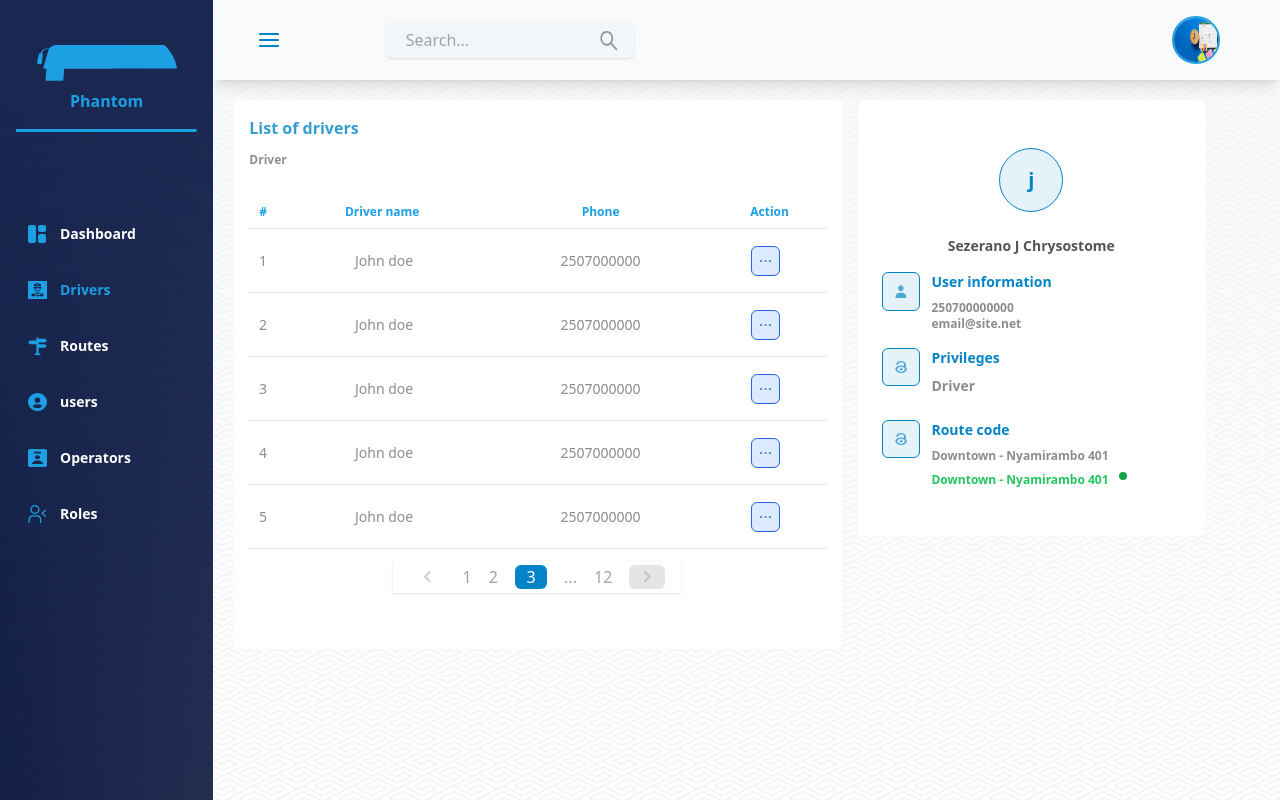
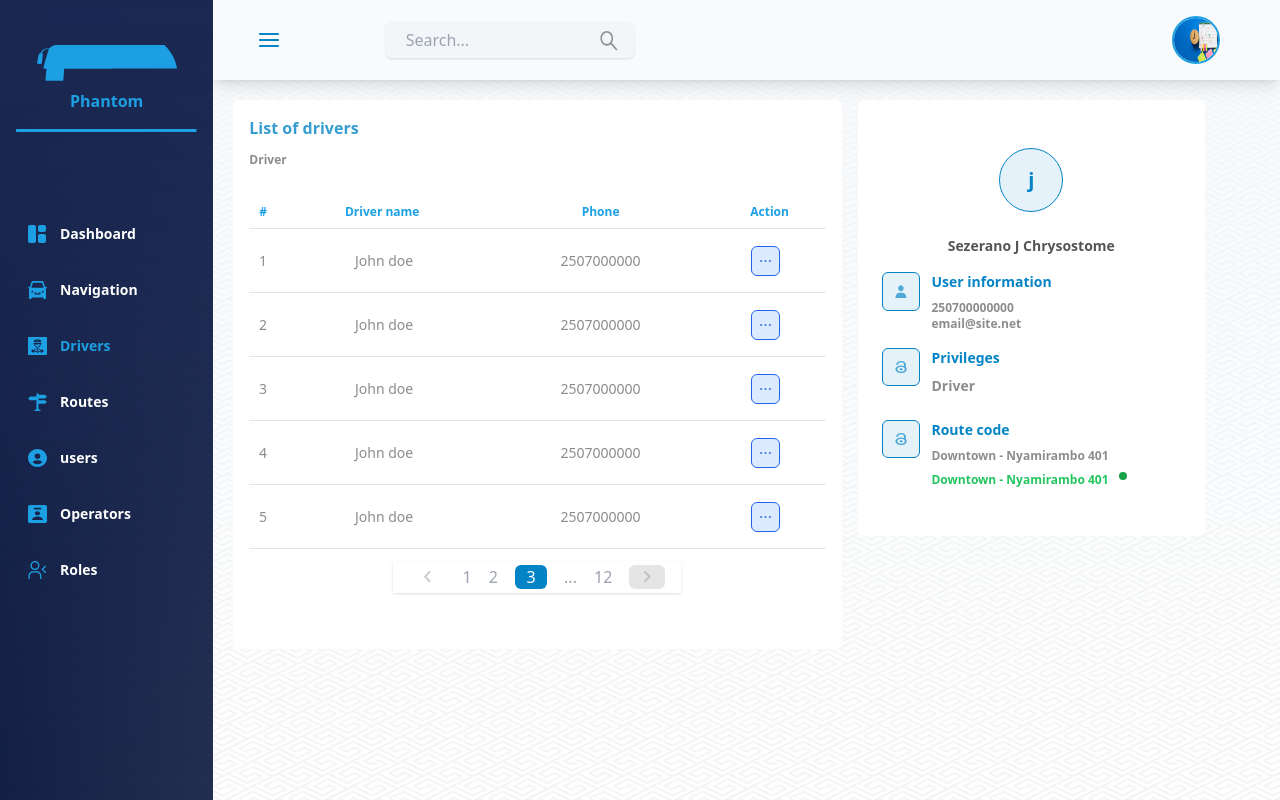
Before and after one commit to atlp-rwanda/phantom-fe-techode, a React (Create React App) app: page /drivers in a window 1280 px wide. Built offline with nearby package versions, Linux system fonts and the light colour scheme.

Commit message:
Bus similation setting up

```diff
--- a/src/App.js
+++ b/src/App.js
@@ -11,6 +11,7 @@ import 'react-toastify/dist/ReactToastify.css';
 import './assets/style/style-skeleton.css';
 import Dashboard from './containers/Dashboard/Dashboard';
 import Roles from './components/roles/Roles';
+import BusSimulation from './containers/BusSimulation/BusSimulation';
 
 
 
@@ -27,6 +28,7 @@ const App = () => {
                 <Route path="/operators"  component={RegisterOperator} />
                 <Route path="/profile" exact component={Profile} />
                 <Route path="/roles" exact component={Roles}/>
+                <Route path="/simulation" exact component={BusSimulation}/>
                 <Route path="/*"  component={() => ({ "NotFound": 400 })} />
            </Switch>
        </Router>
--- /dev/null
+++ b/src/components/BusSim/BusSim.js
@@ -0,0 +1,7 @@
+import React from 'react'
+
+export default function BusSim() {
+  return (
+    <div>BusSim</div>
+  )
+}
--- /dev/null
+++ b/src/components/LocationSim/LocationSim.js
@@ -0,0 +1,7 @@
+import React from 'react'
+
+export default function LocationSim() {
+  return (
+    <div>LocationSim</div>
+  )
+}
--- a/src/components/sidebar/SideBar.js
+++ b/src/components/sidebar/SideBar.js
@@ -9,6 +9,7 @@ import userSvg from '../../assets/svgs/user.svg';
 import routes from '../../assets/svgs/routes.svg';
 import operatorIM from '../../assets/svgs/operator.svg';
 import roles from '../../assets/svgs/roles.svg'
+import busLink from '../../assets/svgs/busLink.svg';
 import { useLocation } from 'react-router-dom';
 
 const SideBar = ({shownav}) => {
@@ -22,30 +23,36 @@ const SideBar = ({shownav}) => {
         },
         {
             id: 2,
+            linkName : 'Navigation',
+            svgImage : busLink,
+            to:'simulation'
+        },
+        {
+            id: 3,
             linkName : 'Drivers',
             svgImage : driver,
             to:'drivers'
         },
         {
-            id: 3,
+            id: 4,
             linkName : 'Routes',
             svgImage : routes,
             to:'routes'
         },
         {
-            id: 4,
+            id: 5,
             linkName : 'users',
             svgImage : userSvg,
             to:'Users'
         },
         {
-            id: 5,
+            id: 6,
             linkName : 'Operators',
             svgImage : operatorIM,
             to:'operators'
         },
         {
-            id: 6,
+            id: 7,
             linkName : 'Roles',
             svgImage : roles,
             to:'roles'
--- /dev/null
+++ b/src/containers/BusSimulation/BusSimulation.js
@@ -0,0 +1,19 @@
+import React from "react";
+import BusSim from "../../components/BusSim/BusSim";
+import DashBoardLayout from "../../components/dashBoardLayout/DashBoardLayout";
+import LocationSim from "../../components/LocationSim/LocationSim";
+
+const BusSimulation = () => {
+    return (
+        <DashBoardLayout>
+            <div className="w-full bg-red-700">
+                <LocationSim />
+            </div>
+            <div className="w-full bg-gray-700">
+                <BusSim />
+            </div>
+        </DashBoardLayout>
+     );
+}
+
+export default BusSimulation;
```
Also changed, not shown: src/assets/svgs/busLink.svg (added).
